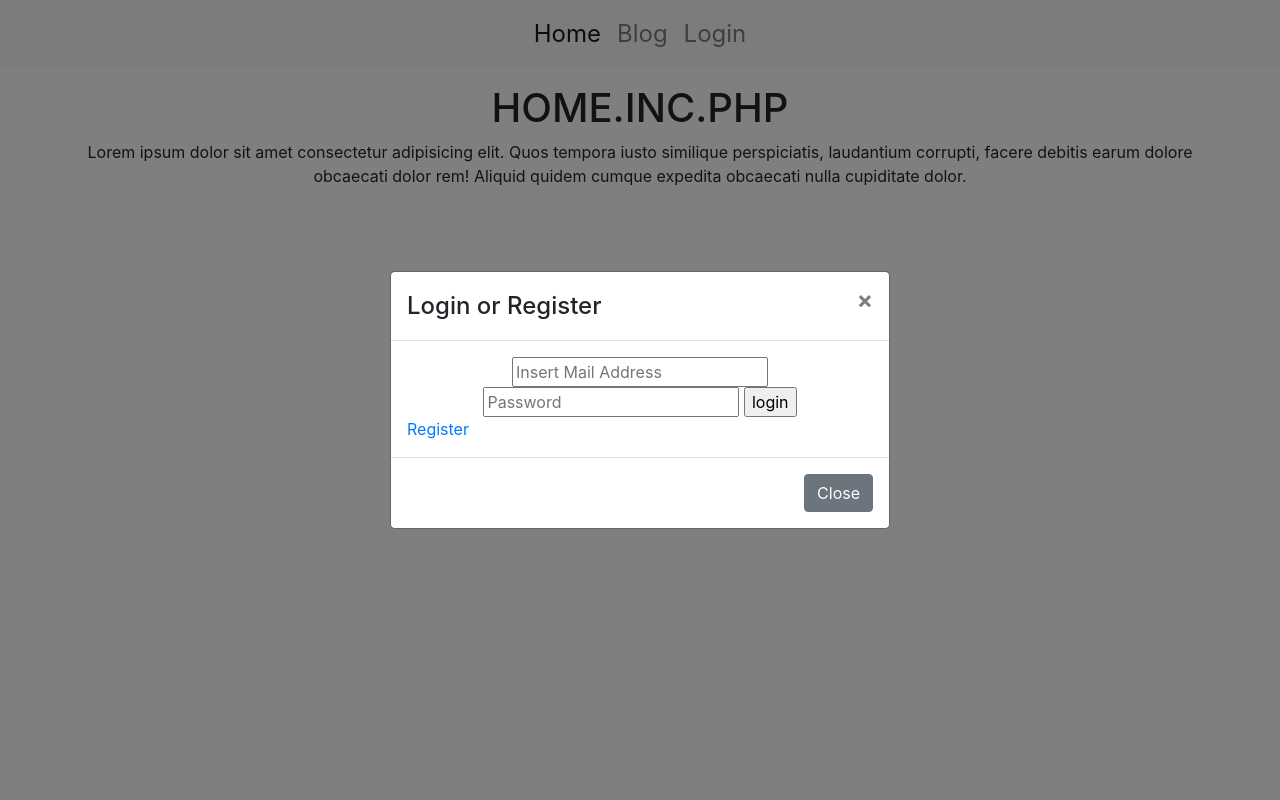
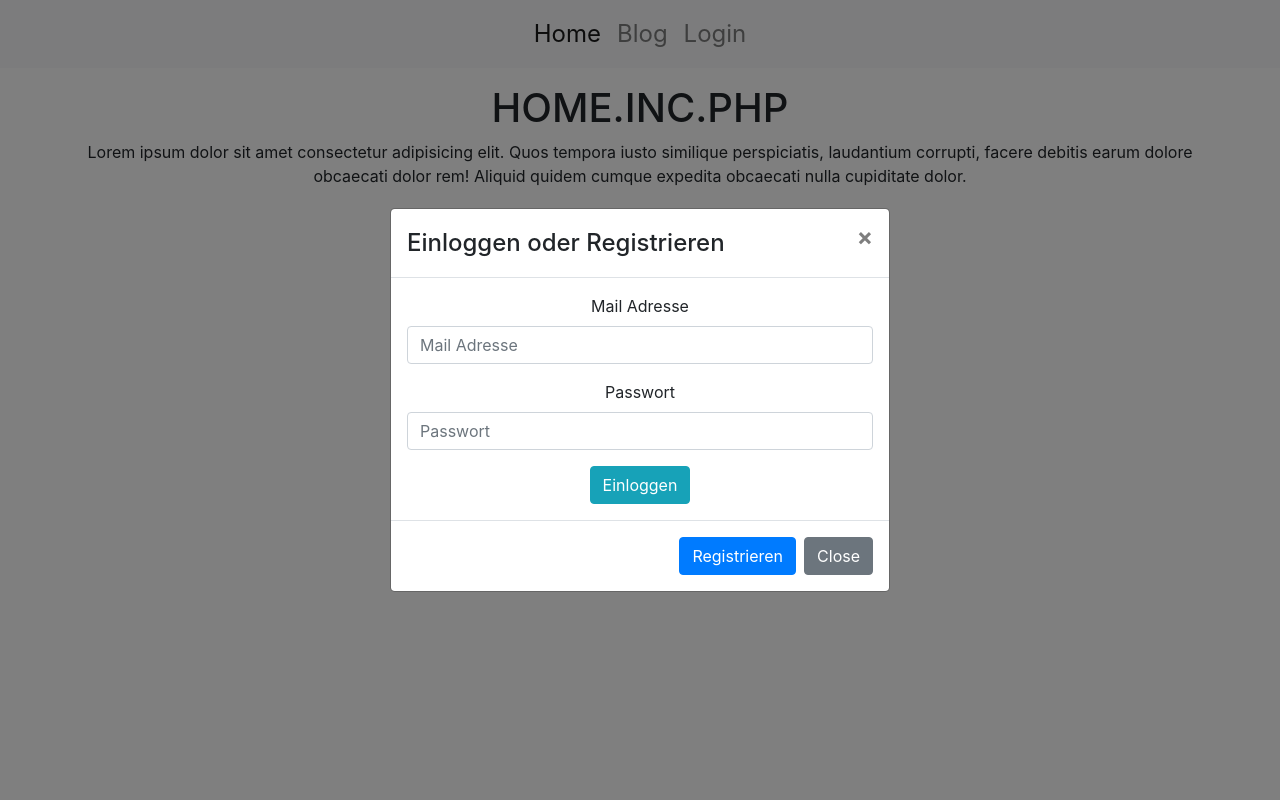
Before and after one commit to alex-1312/simple-blog, a PHP site: page / in a window 1280 px wide, after a click on "Login". Run offline with PHP 8.4, Linux system fonts and the light colour scheme; a stand-in replaces the project's code that opens the database connection.

Commit message:
added bootstrap classes and form validation

```diff
--- a/inc/auth/login_form.inc.php
+++ b/inc/auth/login_form.inc.php
@@ -1,13 +1,20 @@
-<form action="inc/auth/login.php" method="post">
-	<input type="text" name="mail"
-			placeholder="Insert Mail Address" required="required"	/>
-
-	<input type="password" name="pwd"
-			placeholder="Password" required="required"  />
-
+<form action="inc/auth/login.php" method="post" class="needs-validation" novalidate>
+	<!-- EMAIL -->
+	<div class="form-group">
+		<label for="mail">Mail Adresse</label>
+		<input type="text" class="form-control" name="mail" id="mail"
+			placeholder="Mail Adresse" required="required"	/>
+		<div class="valid-feedback">Ok.</div>
+		<div class="invalid-feedback">Bitte füllen Sie dieses Feld aus.</div>
+	</div>
+	<!-- PASSWORD -->
+	<div class="form-group">
+		<label for="pwd">Passwort</label>
+		<input type="password" class="form-control" name="pwd" id="pwd"
+			placeholder="Passwort" required="required"  />
+		<div class="valid-feedback">Ok.</div>
+		<div class="invalid-feedback">Bitte füllen Sie dieses Feld aus.</div>
+	</div>
 	<input type="hidden" name="xsrf-token" value="<?= $_SESSION['token']?>" />
-	<input type="submit" value="login" />
+	<input class="btn btn-info" type="submit" value="Einloggen" />
 </form>
-<div class="text-left">
-  <a class="" href="index.php?page=register">Register</a>
-</div>
--- a/inc/auth/modal_login_form.inc.php
+++ b/inc/auth/modal_login_form.inc.php
@@ -5,7 +5,7 @@
 
       <!-- Modal Header -->
       <div class="modal-header">
-        <h4 class="modal-title">Login or Register</h4>
+        <h4 class="modal-title">Einloggen oder Registrieren</h4>
         <button type="button" class="close" data-dismiss="modal">&times;</button>
       </div>
 
@@ -18,6 +18,7 @@
 
       <!-- Modal footer -->
       <div class="modal-footer">
+        <a class="btn btn-primary" href="index.php?page=register">Registrieren</a>
         <button type="button" class="btn btn-secondary" data-dismiss="modal">Close</button>
       </div>
     </div>
```
